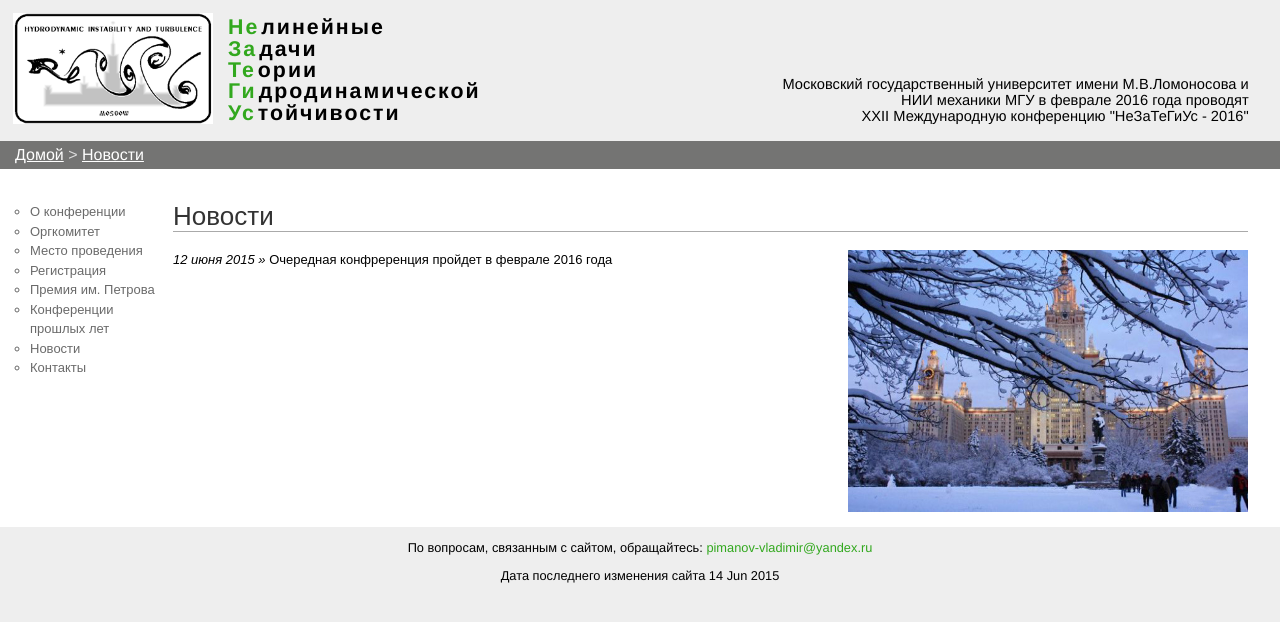
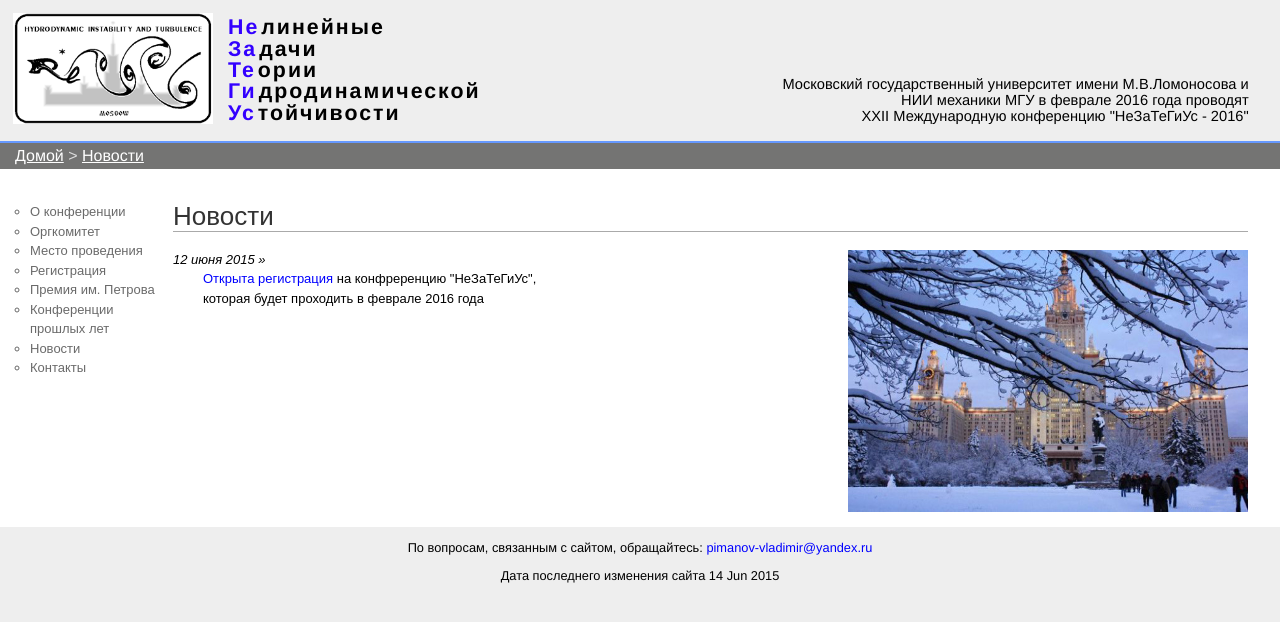
Before and after one commit to pimanov/hit-conf, a Jekyll site: the page built from index.html, in a window 1280 px wide. Shown: the top 622 px of the page. Built offline with Jekyll 4.4.1, drawn with Linux system fonts in a browser that asks for light colours.

Commit message:
new color

```diff
--- a/_layouts/default.html
+++ b/_layouts/default.html
@@ -31,6 +31,7 @@
         </tr>
       </table>
     </div>
+    <div style="width: 100%; background-color: #6699FF; height: 2px"></div>
     <div id="location">
       <a href="{{site.baseurl}}">Домой</a> &gt; <a href="{{ page.url }}">{{ page.title }}</a>
     </div>
--- a/index.html
+++ b/index.html
@@ -2,8 +2,11 @@
 layout: default
 title: Новости
 ---
-<div style="float: left;">
-<em>12 июня 2015 &raquo;</em> Очередная конфреренция пройдет в феврале 2016 года <br/>
+<div style="float: left; width: 400px">
+<em>12 июня 2015 &raquo;</em>
+  <div style="margin: 0px 5px 10px 30px">
+  <a href="signup.html">Открыта регистрация</a> на конфреренцию "НеЗаТеГиУс", которая будет проходить в феврале 2016 года
+  </div>
 </div>
 <div style="float: right; width: 400px;">
 <img src="img/msu.jpg" align="right" alt="МГУ зимой" width="100%">
--- a/new.css
+++ b/new.css
@@ -15,7 +15,7 @@ body
 
 strong
 {
-  color: #663300;
+  color: #FF0033;
 }
 
 .tab
@@ -25,7 +25,17 @@ strong
 
 a
 {
-  color: #32a81e;
+  color: #0000FF;
+  text-decoration: none;
+}
+
+a:hover
+{
+  text-decoration: underline;
+}
+
+#contact:hover
+{
   text-decoration: none;
 }
 
@@ -106,14 +116,14 @@ pre
 }
 .text-color
 {
-	color: #32A81E;
+	color: #3300FF;
 	margin-right: 2px;
 }
 
 /* Breadcrumbs */
 #location
 {
-    padding: 5px 15px;
+    padding: 4px 15px;
     background-color: #747473;
     color: #ddd;
 }
@@ -184,12 +194,17 @@ pre
     padding: 5px 32px 15px 32px;
     color: black;
 }
-
+/*
 #main a
 {
-    color: #217214;
+    color: #CC3333;
 }
 
+#main a:hover
+{
+    text-decoration: underline;
+}
+*/
 #main .login
 {
     float: right;
```
Also changed, not shown: img/zvenigorodskiy-snow.jpg (added).
